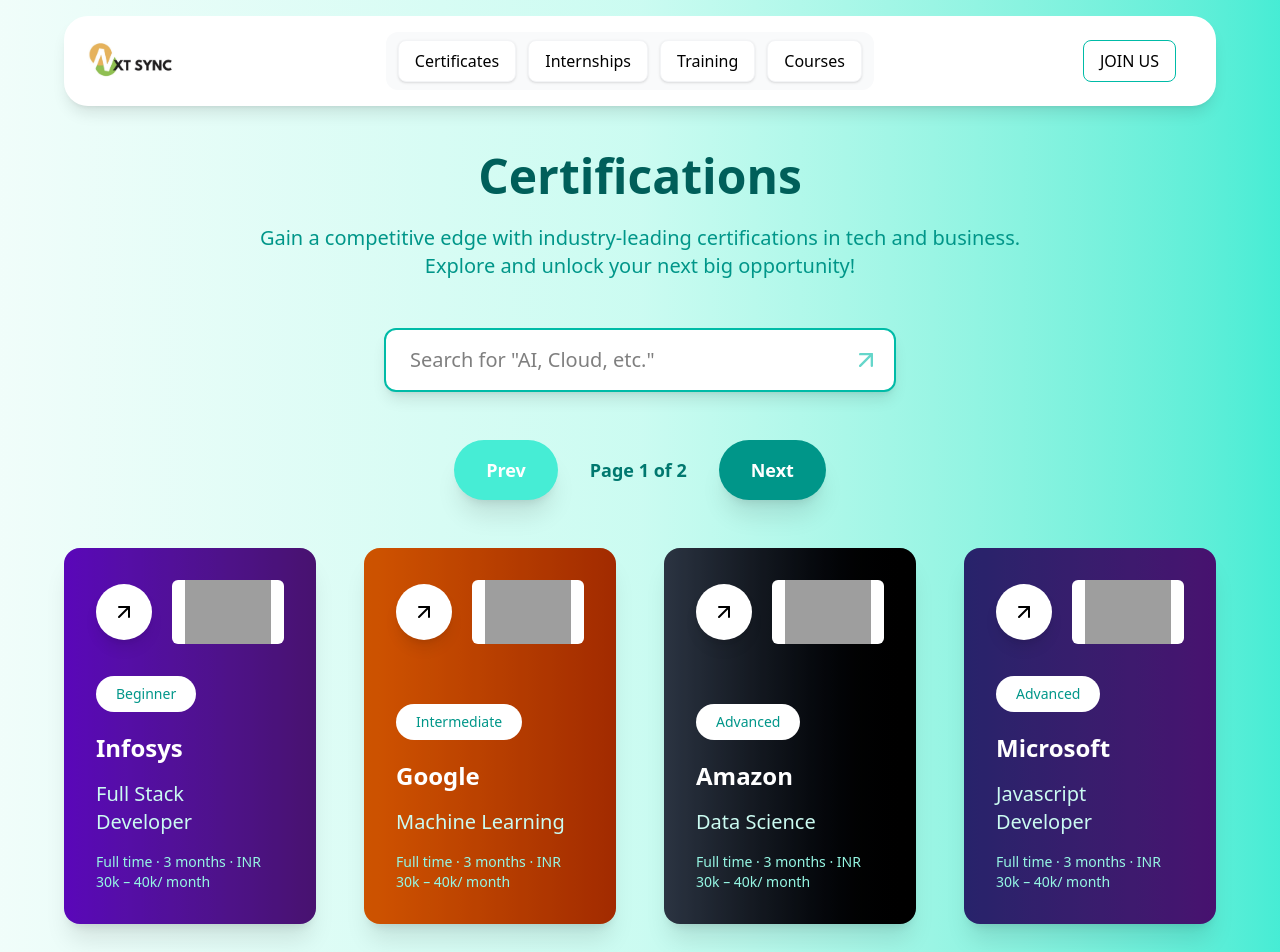
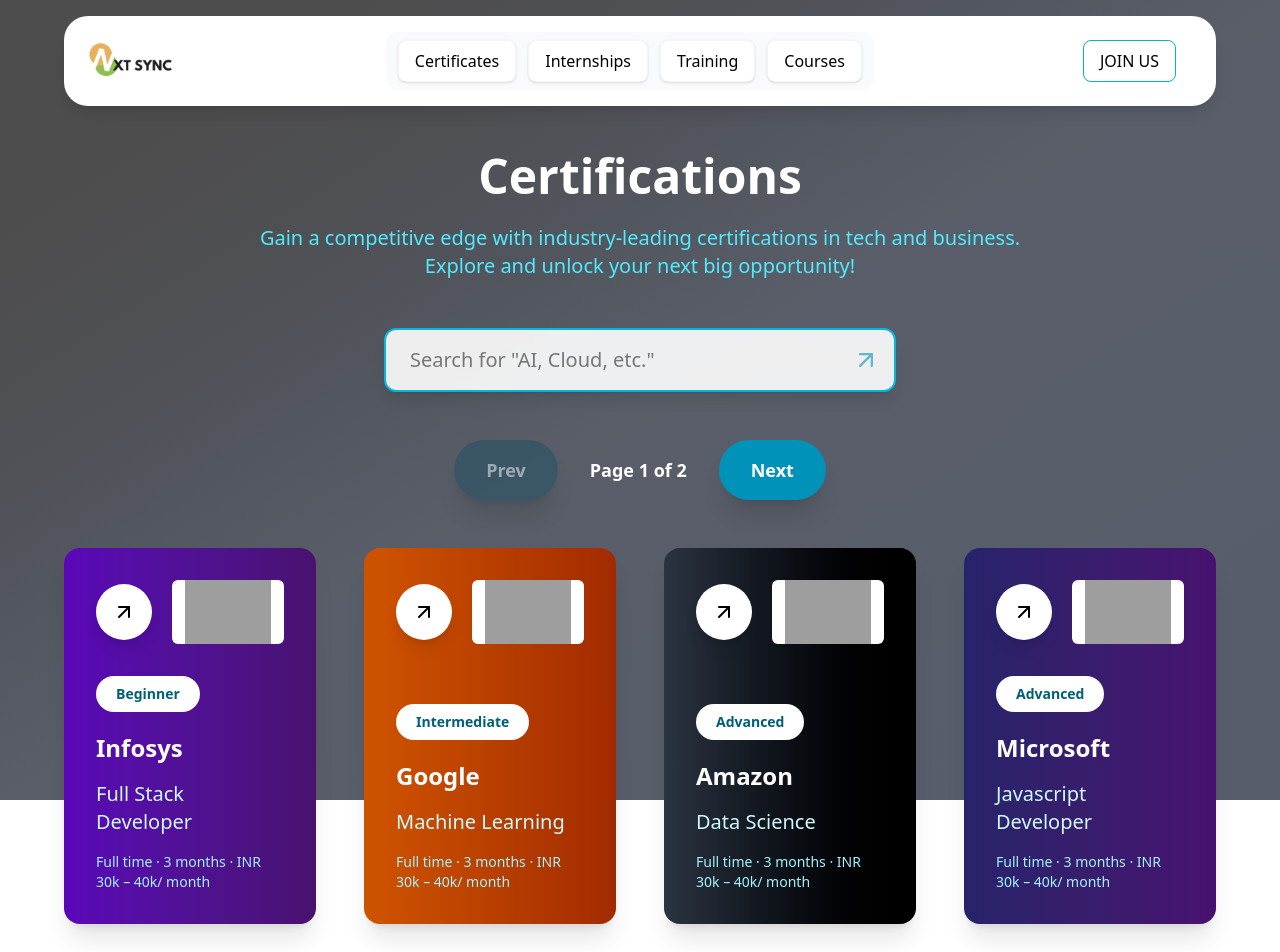
Before and after one commit to mismyst/nextsync, a Next.js app: page /CertificationsPage in a window 1280 px wide. Shown: the top 952 px of the page. Built offline with nearby package versions, Linux system fonts and the light colour scheme; grey boxes are pictures that could not be loaded.

Commit message:
certificatepage.tsx

```diff
--- a/app/CertificationsPage/page.tsx
+++ b/app/CertificationsPage/page.tsx
@@ -4,6 +4,7 @@ import Image from 'next/image';
 import Navbar from '../components/Navbar/Navbar';
 import Footer from '../components/Footer/Footer';
 import { ArrowUpRight } from 'lucide-react';
+import VideoBackground from '../components/VideoBackground/VideoBackground';
 
 interface Certification {
   title: string;
@@ -154,7 +155,6 @@ const CertificationsPage = () => {
     currentPage * itemsPerPage
   );
 
-  // Fixed type error by adding explicit type for newPage parameter
   const handlePageChange = (newPage: number) => {
     if (newPage >= 1 && newPage <= totalPages) {
       setCurrentPage(newPage);
@@ -163,23 +163,28 @@ const CertificationsPage = () => {
   };
 
   return (
-    <div className="bg-gradient-to-r from-teal-50 via-teal-100 to-teal-300 min-h-screen">
+    <div className="min-h-screen relative">
+      {/* Video Background */}
+      <VideoBackground />
+
+      {/* Main content */}
+      <div className="relative z-10">
         <Navbar />
 
         <section className="py-14 px-8 md:px-16">
-        <h2 className="text-5xl font-extrabold text-teal-800 mb-6 text-center">Certifications</h2>
-        <p className="text-xl text-teal-600 mb-12 text-center max-w-3xl mx-auto">Gain a competitive edge with industry-leading certifications in tech and business. Explore and unlock your next big opportunity!</p>
+          <h2 className="text-5xl font-extrabold text-white mb-6 text-center">Certifications</h2>
+          <p className="text-xl text-cyan-300 mb-12 text-center max-w-3xl mx-auto">Gain a competitive edge with industry-leading certifications in tech and business. Explore and unlock your next big opportunity!</p>
 
           <div className="flex justify-center mb-12">
             <div className="relative w-full max-w-lg">
               <input
                 type="text"
                 placeholder='Search for "AI, Cloud, etc."'
-              className="w-full py-4 px-6 text-xl text-black bg-white rounded-xl border-2 border-teal-500 focus:outline-none focus:ring-4 focus:ring-teal-200 transition-all duration-300 shadow-lg"
+                className="w-full py-4 px-6 text-xl text-black bg-white/90 backdrop-blur-sm rounded-xl border-2 border-cyan-500 focus:outline-none focus:ring-4 focus:ring-cyan-400/50 transition-all duration-300 shadow-lg"
                 value={searchQuery}
                 onChange={(e) => setSearchQuery(e.target.value)}
               />
-            <div className="absolute right-4 top-1/2 transform -translate-y-1/2 text-teal-500 opacity-60 group-hover:opacity-100 transition duration-200">
+              <div className="absolute right-4 top-1/2 transform -translate-y-1/2 text-cyan-600 opacity-60 group-hover:opacity-100 transition duration-200">
                 <ArrowUpRight size={28} />
               </div>
             </div>
@@ -189,17 +194,17 @@ const CertificationsPage = () => {
           <div className="flex justify-center items-center gap-8 mb-12">
             <button
               onClick={() => handlePageChange(currentPage - 1)}
-            className="px-8 py-4 bg-teal-600 text-white text-lg font-semibold rounded-full shadow-xl hover:bg-teal-700 transition duration-300 ease-in-out transform hover:scale-110 disabled:bg-teal-300"
+              className="px-8 py-4 bg-cyan-600 text-white text-lg font-semibold rounded-full shadow-xl hover:bg-cyan-700 transition duration-300 ease-in-out transform hover:scale-110 disabled:bg-cyan-900/40 disabled:text-white/50"
               disabled={currentPage === 1}
             >
               Prev
             </button>
-          <span className="text-lg text-teal-700 font-semibold">
+            <span className="text-lg text-white font-semibold">
               Page {currentPage} of {totalPages}
             </span>
             <button
               onClick={() => handlePageChange(currentPage + 1)}
-            className="px-8 py-4 bg-teal-600 text-white text-lg font-semibold rounded-full shadow-xl hover:bg-teal-700 transition duration-300 ease-in-out transform hover:scale-110 disabled:bg-teal-300"
+              className="px-8 py-4 bg-cyan-600 text-white text-lg font-semibold rounded-full shadow-xl hover:bg-cyan-700 transition duration-300 ease-in-out transform hover:scale-110 disabled:bg-cyan-900/40 disabled:text-white/50"
               disabled={currentPage === totalPages}
             >
               Next
@@ -235,10 +240,10 @@ const CertificationsPage = () => {
                   </div>
 
                   <div>
-                  <p className="inline-block px-5 py-2 bg-white text-teal-600 text-sm rounded-full mb-5">{cert.level}</p>
+                    <p className="inline-block px-5 py-2 bg-white text-cyan-800 text-sm font-bold rounded-full mb-5">{cert.level}</p>
                     <h3 className="text-2xl font-extrabold text-white mb-4">{cert.company}</h3>
-                  <h4 className="text-xl text-teal-100 mb-4">{cert.title}</h4>
-                  <p className="text-sm text-teal-200">{cert.type} · {cert.duration} · {cert.salary}</p>
+                    <h4 className="text-xl text-cyan-100 mb-4">{cert.title}</h4>
+                    <p className="text-sm text-cyan-200">{cert.type} · {cert.duration} · {cert.salary}</p>
                   </div>
                 </div>
               </div>
@@ -248,6 +253,7 @@ const CertificationsPage = () => {
 
         <Footer />
       </div>
+    </div>
   );
 };
 
```
Lines whose indentation alone changed are shown as unchanged.
